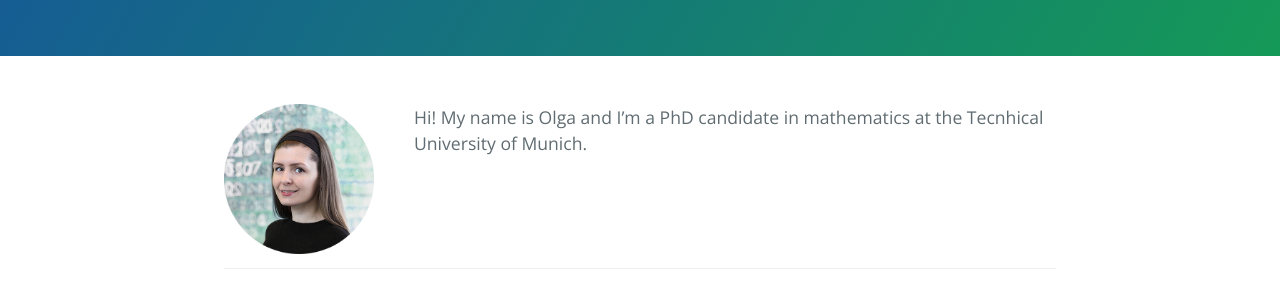
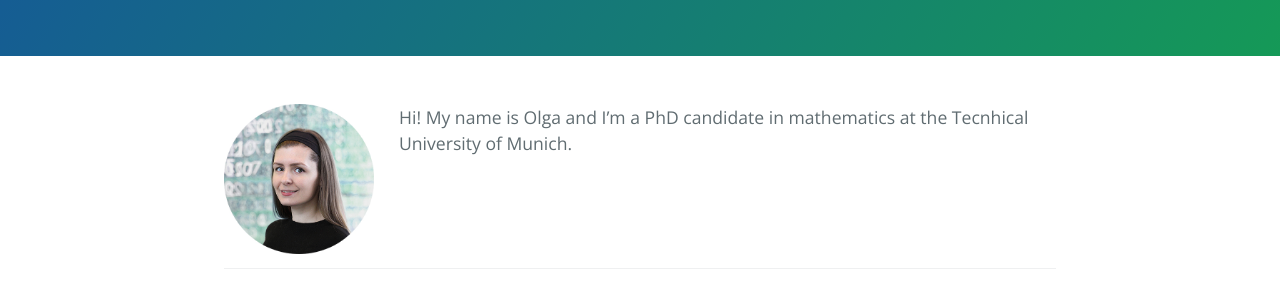
Before and after one commit to olgagraf/olgagraf.github.io, a Jekyll site: the page built from about.md, in a window 1280 px wide. Shown: the part 270-569 px from the top of the page. Built offline with Jekyll 4.4.1, drawn with Linux system fonts in a browser that asks for light colours.

Commit message:
Update style.scss

```diff
--- a/assets/css/style.scss
+++ b/assets/css/style.scss
@@ -5,5 +5,5 @@
 
 #hp  {
 float: left;
- margin: 0 40px 0 0;
+ margin: 0 25px 0 0;
 }
```
